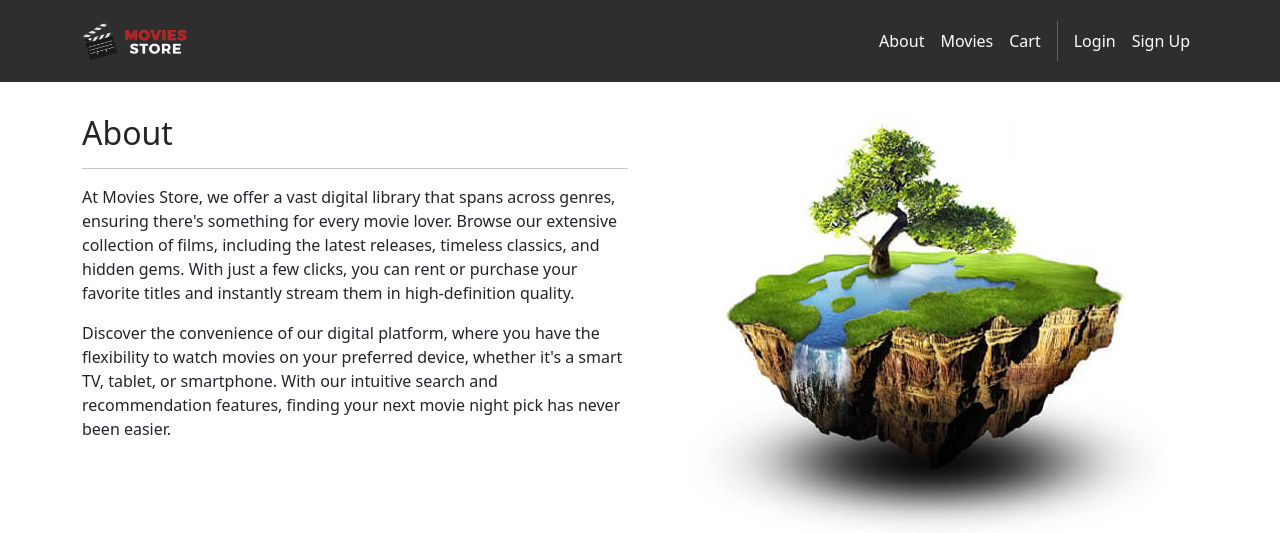
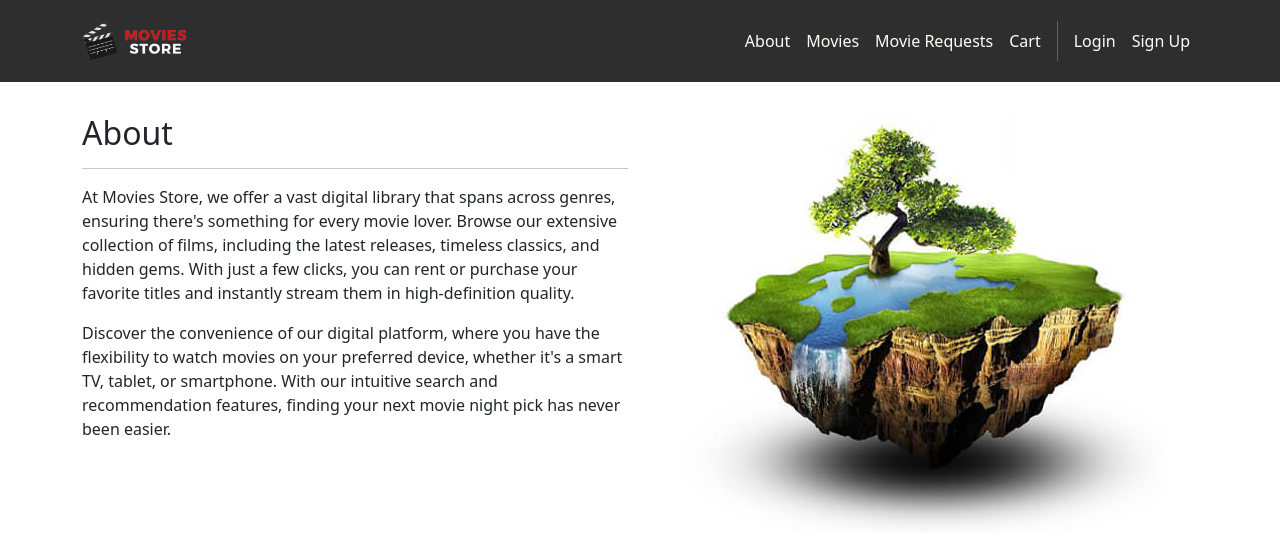
Before and after one commit to joel-agodio/moviesstore, a Django app: template home/templates/home/about.html in a window 1280 px wide. Shown: the top 533 px of the page. Run offline with Django 5.2, Linux system fonts and the light colour scheme; the template is opened without the code that fills it, so the values that code supplies are empty; some libraries are stand-ins or nearby versions.

Commit message:
new base

```diff
--- a/moviesstore/templates/base.html
+++ b/moviesstore/templates/base.html
@@ -35,6 +35,9 @@
                href="{% url 'home.about' %}">About</a>
             <a class="nav-link" href=
               "{% url 'movies.index' %}">Movies</a>
+
+            <a class="nav-link"
+              href="{% url 'requests.index' %}">Movie Requests</a>
             <a class="nav-link"
               href="{% url 'cart.index' %}">Cart</a>
             <div class="vr bg-white mx-2 d-none
```
